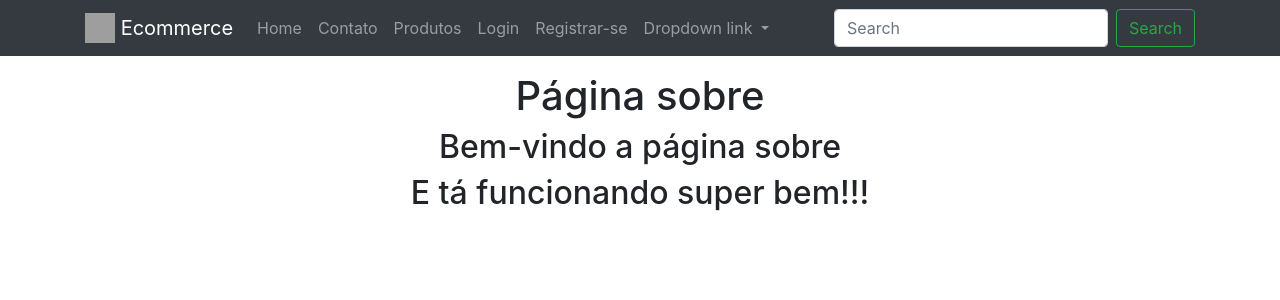
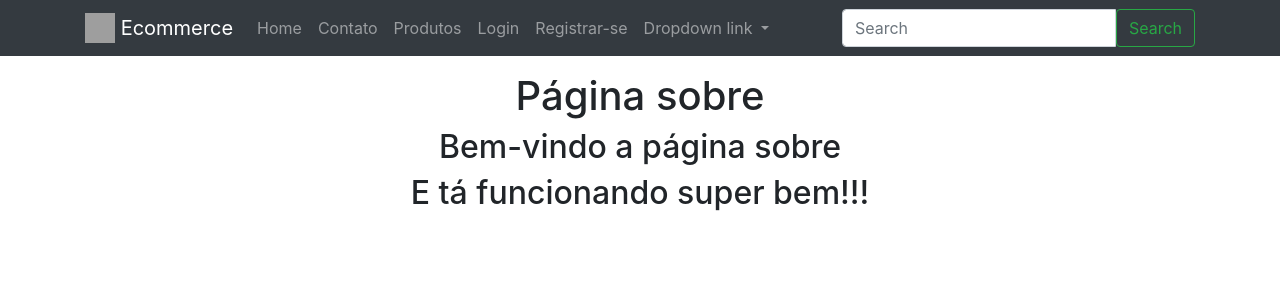
Before and after one commit to kauanvalongo/E-commerce, a Django app: page /about/ in a window 1280 px wide. Shown: the top 300 px of the page. Run offline with Django 4.2, Linux system fonts and the light colour scheme; parts of the project's set-up code (start-up, migrations or seed data) failed here and were passed over; some libraries are stand-ins or nearby versions; grey boxes are pictures that could not be loaded.

Commit message:
update src/templates/base/navbar.html, include search/snippets/search-form.html (line 50)

```diff
--- a/templates/base/navbar.html
+++ b/templates/base/navbar.html
@@ -47,10 +47,7 @@
         </div>
       </li>
       </ul>
-      <form class="form-inline my-2 my-lg-0">
-        <input class="form-control mr-sm-2" type="search" placeholder="Search" aria-label="Search">
-        <button class="btn btn-outline-success my-2 my-sm-0" type="submit">Search</button>
-      </form>
+      {% include 'search/snippets/search-form.html' %}
     </div>
   </div>
 </nav>
```
